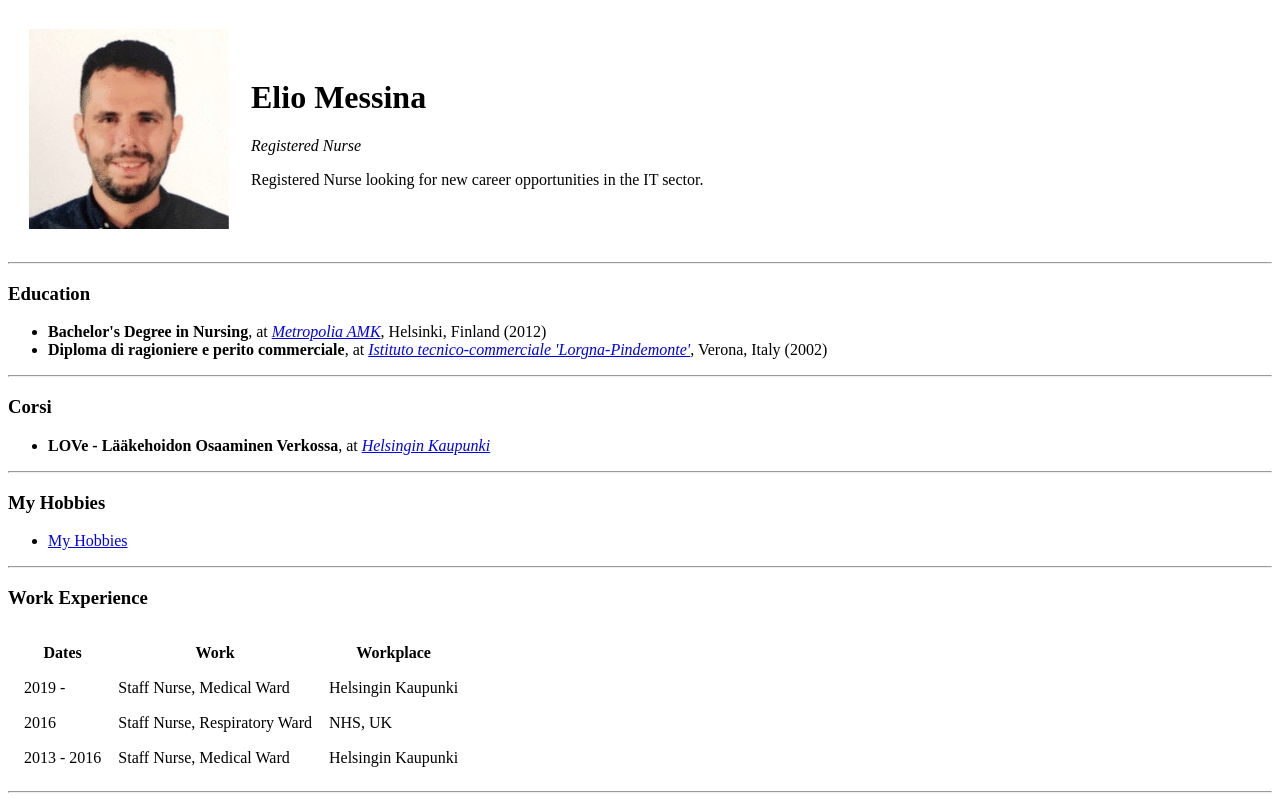
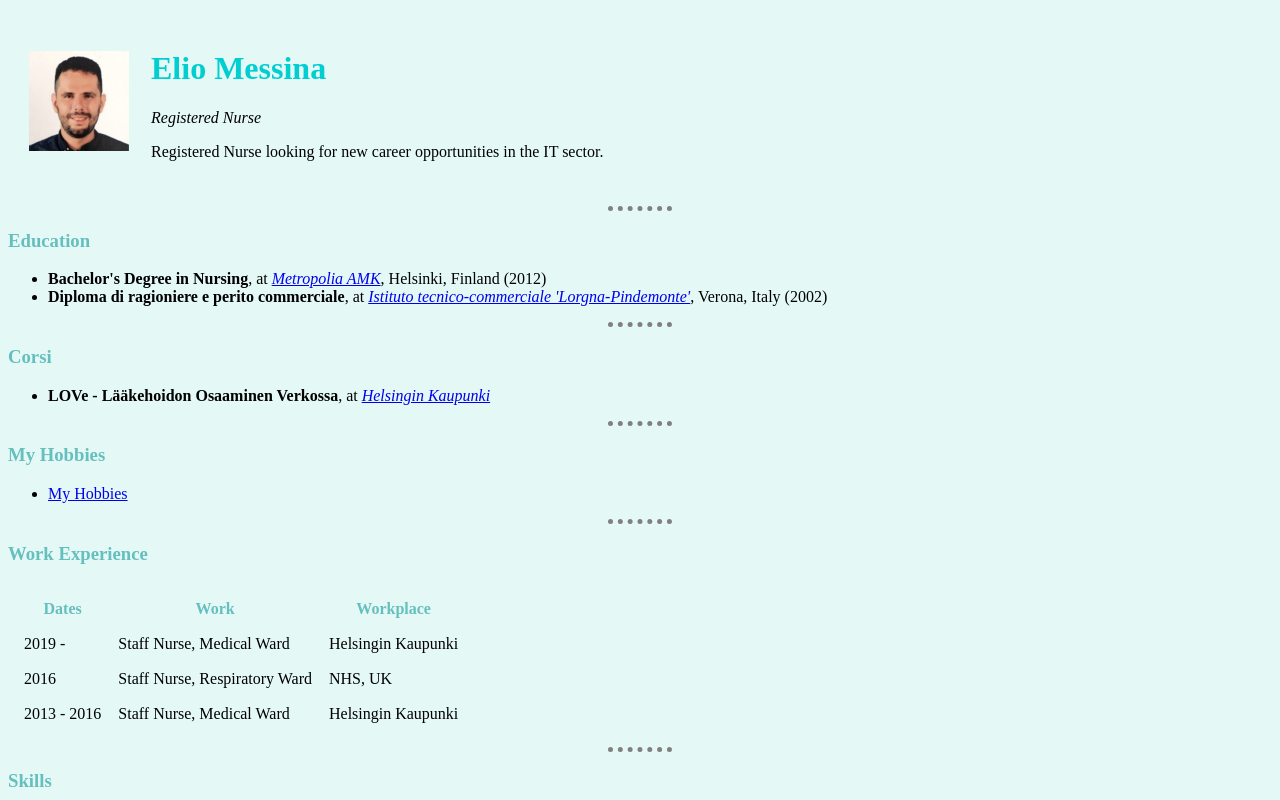
Before and after one commit to eliomes/cv, a plain HTML site: page index.html in a window 1280 px wide. Shown: the top 800 px of the page. Drawn offline with Linux system fonts and the light colour scheme.

Commit message:
Add files via upload

```diff
--- /dev/null
+++ b/css/styles.css
@@ -0,0 +1,23 @@
+body {
+  background-color: #e4f9f5;
+}
+
+hr {
+  border-style: none;
+  border-top-style: dotted;
+  border-width: 5px;
+  color: grey;
+  width: 5%;
+}
+
+h1 {
+  color: darkturquoise;
+}
+
+h3 {
+  color: #66BFBF;
+}
+
+thead {
+  color: #66BFBF;
+}
--- a/index.html
+++ b/index.html
@@ -4,13 +4,14 @@
 <head>
   <meta charset="utf-8">
   <title>Elio's Personal Site</title>
+  <link rel="stylesheet" href="css/styles.css">
 </head>
 
 <body>
 
   <table cellspacing=20>
     <tr>
-      <td><img src="Images/Elio.jpg" alt="Elio Messina's Profile Picture"></td>
+      <td><img src="images/Elio.jpg" alt="Elio Messina's Profile Picture" height=100px></td>
       <td>
         <h1>Elio Messina</h1>
         <p><em>Registered Nurse</em></p>
@@ -68,11 +69,11 @@
 
     <tfoot>
     </tfoot>
-</table>
-<hr>
-<h3>Skills</h3>
+  </table>
+  <hr>
+  <h3>Skills</h3>
 
-<table cellspacing=10>
+  <table cellspacing=10>
     <tr>
       <td>iOS Development </td>
       <td>⭐</td>
@@ -103,11 +104,12 @@
   <hr>
 
   <h3><a href="contacts.html">Contact me</a></h3>
-  <hr>
+
 
 
 
 
 
 </body>
+
 </html>
```
Also changed, not shown: contacts.html (+2 -0 lines), hobbies.html (+2 -0 lines), images/Elio.jpg (added).
